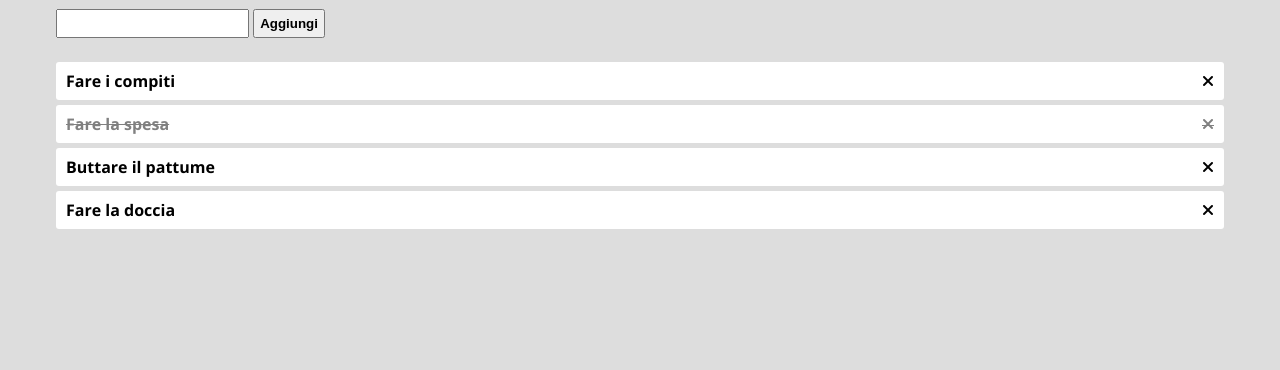
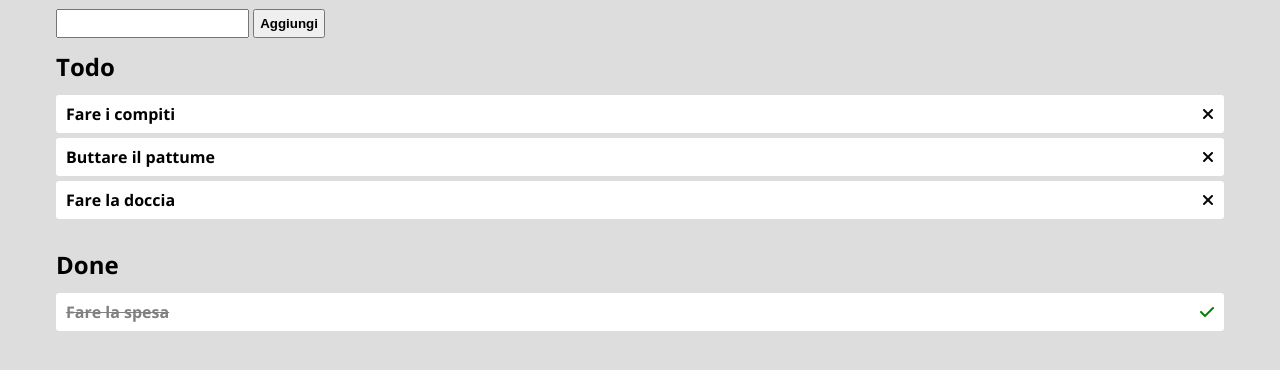
Before and after one commit to spellcry/vue-todolist, a plain HTML site: page bonus/index.html in a window 1280 px wide. Shown: the part 46-416 px from the top of the page. Drawn offline with nearby package versions, Linux system fonts and the light colour scheme.

Commit message:
add  bonus 1, 2, 3

```diff
--- a/bonus/css/style.css
+++ b/bonus/css/style.css
@@ -26,9 +26,13 @@ input {
 /* #endregion Regole Reset */
 
 /* #region Utilities */
-.done {
+.done .todo__text {
     color: grey;
     text-decoration: line-through;
+}
+
+.done .fa-check {
+    color: green;
 }
 
 /* #endregion Utilities */
@@ -62,6 +66,11 @@ input {
     margin-bottom: 5px;
 }
 
+.todo__text,
+.todo i {
+    cursor: pointer;
+}
+
 .todo i {
     margin-left: auto;
 }
--- a/bonus/index.html
+++ b/bonus/index.html
@@ -26,15 +26,30 @@
 
         <main>
             <div class="container new-todo__wrapper">
-                <input type="text" v-model="newTodo">
+                <input @keyup.enter="addTodo" type="text" v-model="newTodo">
                 <input @click="addTodo" type="button" value="Aggiungi">
             </div>
 
             <div class="container">
+                <h2>Todo</h2>
                 <ul class="todolist">
-                    <li v-for="todo in todos" :class="[todo.done ? 'done' : '', classeTodo]">
-                        {{ todo.text }}
+                    <li v-for="todo in todosNotDone" :class="[todo.done ? 'done' : '', classeTodo]">
+                        <div @click="toggleDoneOf(todo)" class="todo__text">
+                            {{ todo.text }}
+                        </div>
                         <i @click="toggleDoneOf(todo)" class="fas fa-xmark"></i>
+                    </li>
+                </ul>
+            </div>
+
+            <div class="container">
+                <h2>Done</h2>
+                <ul class="todolist">
+                    <li v-for="todo in todosDone" :class="[todo.done ? 'done' : '', classeTodo]">
+                        <div @click="toggleDoneOf(todo)" class="todo__text">
+                            {{ todo.text }}
+                        </div>
+                        <i @click="toggleDoneOf(todo)" class="fa-solid fa-check"></i>
                     </li>
                 </ul>
             </div>
--- a/bonus/js/scripts.js
+++ b/bonus/js/scripts.js
@@ -25,6 +25,20 @@ const app = new Vue({
         classeTodo: 'todo',
         newTodo: '',
     },
+    computed: {
+        todosNotDone() {
+            const todosDone = this.todos.filter(todo => {
+                return todo.done === false;
+            })
+            return todosDone;
+        },
+        todosDone() {
+            const todosDone = this.todos.filter(todo => {
+                return todo.done === true;
+            })
+            return todosDone;
+        },
+    },
     methods: {
         toggleDoneOf(todo) {
             todo.done = !todo.done;
@@ -39,5 +53,8 @@ const app = new Vue({
             this.todos.push(newTodoObj);
             this.newTodo = '';
         },
+        enterKeyPress() {
+
+        },
     }
 });
```
